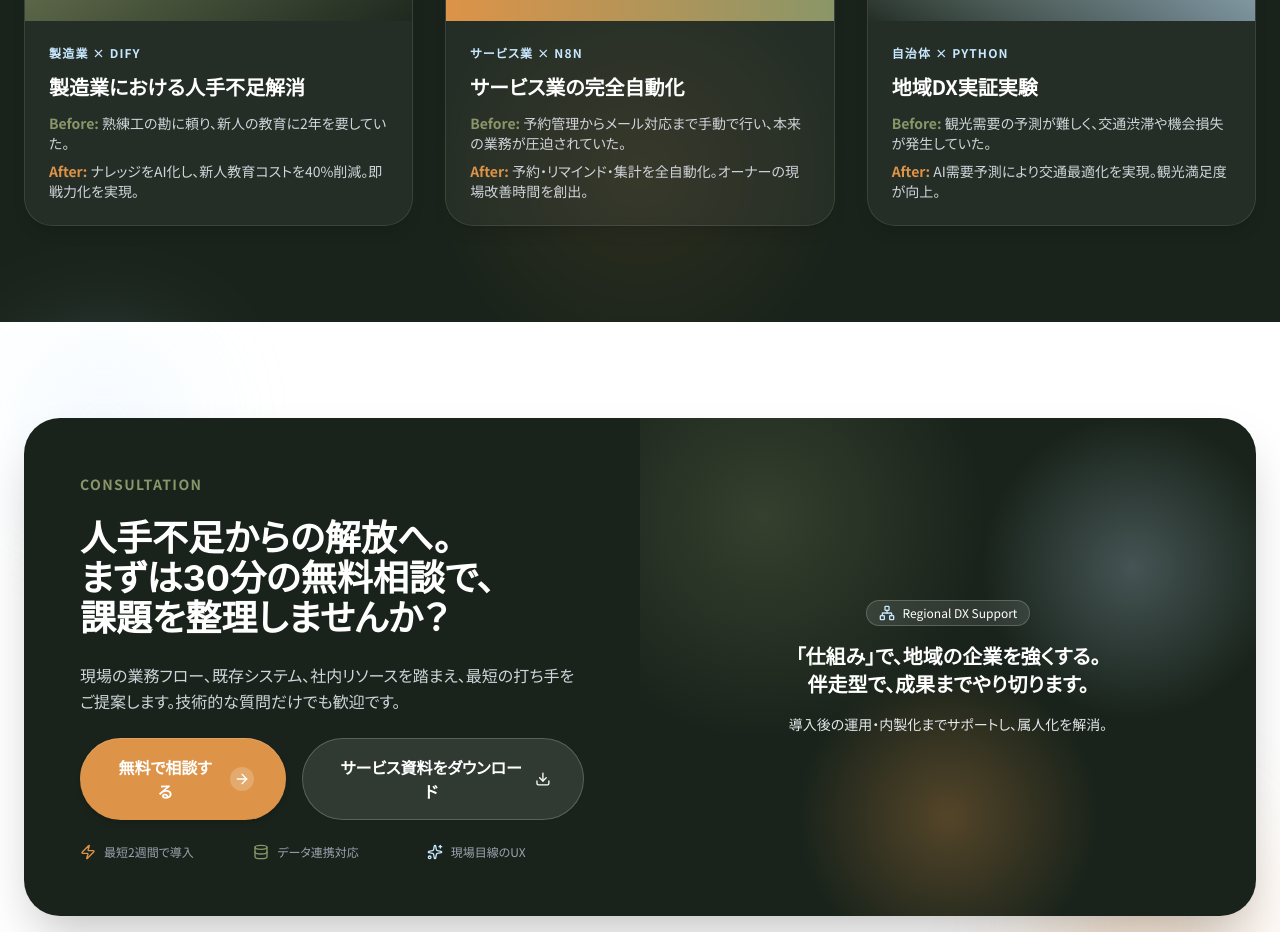
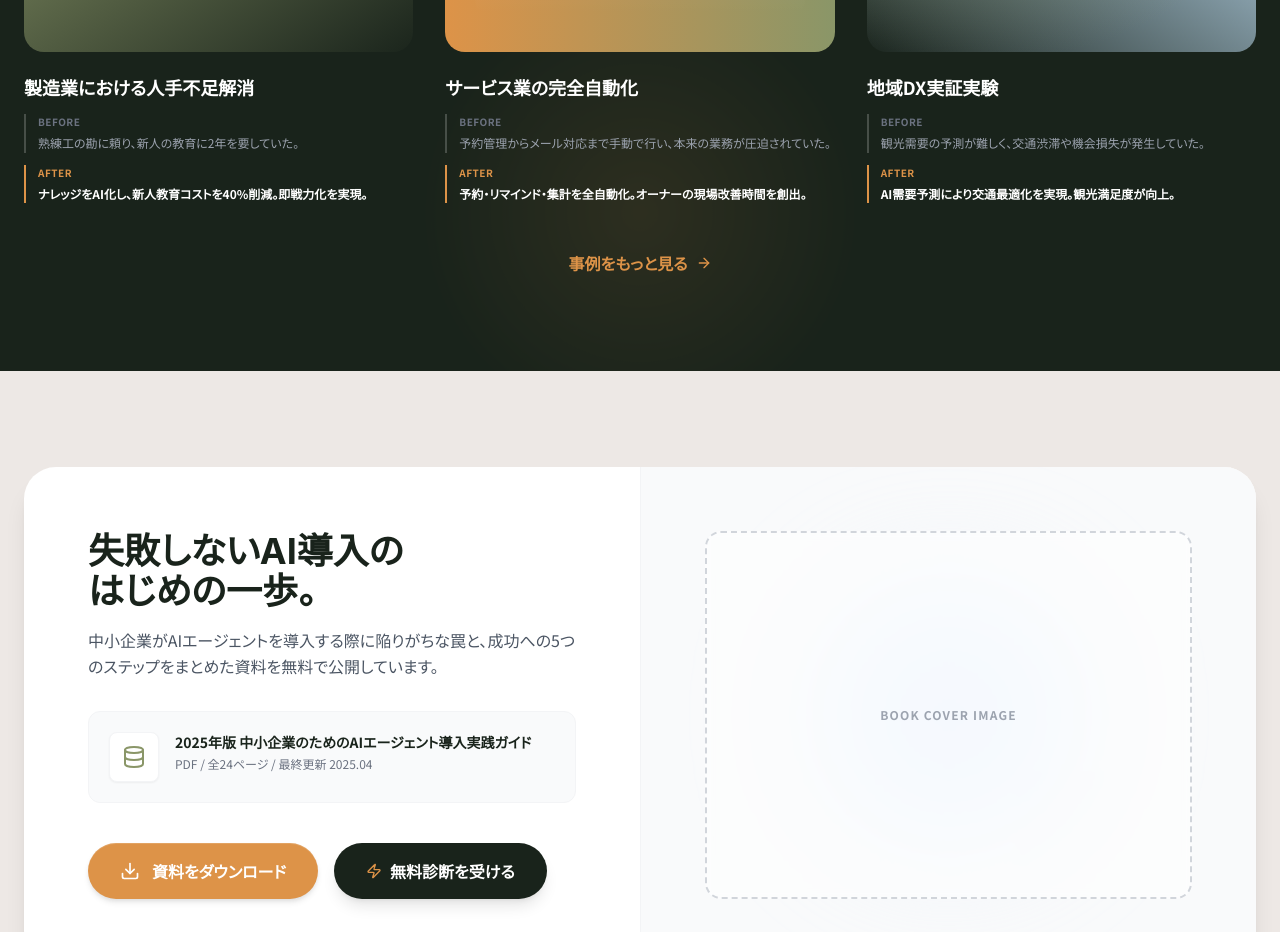
Before and after one commit to kohei0125/CloudNature, a Next.js app: page / in a window 1280 px wide. Shown: the part 3040-3972 px from the top of the page. Built offline with nearby package versions, Linux system fonts and the light colour scheme.

Commit message:
feat: ケーススタディとCTAセクションのUIを全面的に刷新

```diff
--- a/app/page.tsx
+++ b/app/page.tsx
@@ -291,103 +291,131 @@ const Home = () => {
       <section className="py-24 bg-[#19231B] text-white relative overflow-hidden">
         <div className="absolute inset-0 opacity-10 bg-[radial-gradient(circle_at_20%_20%,#8A9668,transparent_25%),radial-gradient(circle_at_80%_30%,#C8E8FF,transparent_20%),radial-gradient(circle_at_50%_80%,#DD9348,transparent_25%)]"></div>
         <div className="container mx-auto px-6 relative z-10">
-          <div className="flex flex-col md:flex-row justify-between items-end mb-16 gap-6">
-            <div>
-              <p className="text-sm font-bold tracking-widest text-[#8A9668] mb-3">{CASES_SECTION.eyebrow}</p>
+          <div className="text-center mb-16">
+            <p className="text-sm font-bold tracking-widest text-[#8A9668] mb-3 uppercase">{CASES_SECTION.eyebrow}</p>
             <h2 className="text-3xl md:text-4xl font-serif font-bold text-white">{CASES_SECTION.title}</h2>
-            </div>
-            <button className="text-[#DD9348] font-bold flex items-center gap-2 hover:gap-3 transition-all">
-              {CASES_SECTION.cta} <ArrowRight className="w-4 h-4" />
-            </button>
           </div>
 
           <div className="grid md:grid-cols-3 gap-8">
             {CASE_STUDIES.map((study) => (
-              <div
-                key={study.id}
-                className="bg-white/5 border border-white/10 rounded-[28px] overflow-hidden backdrop-blur-sm shadow-lg hover:-translate-y-1 hover:shadow-2xl transition-all duration-300"
-              >
-                <div className="h-52 overflow-hidden relative">
+              <div key={study.id} className="group">
+                {/* Image Area */}
+                <div className="relative h-60 rounded-[20px] overflow-hidden mb-6">
                   <Image
                     src={study.image}
                     alt={study.title}
                     fill
                     sizes="(min-width: 1024px) 33vw, 100vw"
-                    className="object-cover transition-transform duration-700 hover:scale-110"
+                    className="object-cover transition-transform duration-700 group-hover:scale-110"
                   />
+                  {/* Badge on Image */}
+                  <div className="absolute top-4 left-4">
+                    <span className="px-3 py-1 bg-[#DD9348] text-white text-[10px] font-bold rounded-full shadow-md">
+                      {study.category}
+                    </span>
                   </div>
-                <div className="p-6 space-y-3">
-                  <p className="text-xs uppercase tracking-widest text-[#C8E8FF] font-bold">{study.category}</p>
-                  <h4 className="text-xl font-bold text-white">{study.title}</h4>
-                  <div className="text-sm text-gray-300 space-y-2">
-                    <p>
-                      <span className="text-[#8A9668] font-semibold">{CASES_SECTION.labels.before}</span> {study.before}
+                </div>
+
+                {/* Content Area */}
+                <div className="space-y-4">
+                  <h4 className="text-lg font-bold text-white leading-tight">{study.title}</h4>
+
+                  <div className="space-y-3">
+                    {/* Before Block */}
+                    <div className="pl-3 border-l-2 border-white/20">
+                      <p className="text-[10px] text-gray-500 font-bold uppercase mb-1 tracking-wider">BEFORE</p>
+                      <p className="text-xs text-gray-400 leading-relaxed">
+                        {study.before}
                       </p>
-                    <p>
-                      <span className="text-[#DD9348] font-semibold">{CASES_SECTION.labels.after}</span> {study.after}
+                    </div>
+
+                    {/* After Block */}
+                    <div className="pl-3 border-l-2 border-[#DD9348]">
+                      <p className="text-[10px] text-[#DD9348] font-bold uppercase mb-1 tracking-wider">AFTER</p>
+                      <p className="text-xs text-white font-bold leading-relaxed">
+                        {study.after}
                       </p>
+                    </div>
                   </div>
                 </div>
               </div>
             ))}
           </div>
+
+          <div className="mt-12 text-center">
+            <button className="text-[#DD9348] font-bold inline-flex items-center gap-2 hover:gap-3 transition-all">
+              {CASES_SECTION.cta} <ArrowRight className="w-4 h-4" />
+            </button>
+          </div>
         </div>
       </section>
 
       {/* CTA Section */}
-      <section className="py-24 bg-white relative">
-        <div className="absolute inset-0 pointer-events-none">
-          <div className="absolute top-10 left-10 w-32 h-32 bg-[#C8E8FF] rounded-full blur-3xl opacity-40"></div>
-          <div className="absolute bottom-0 right-10 w-48 h-48 bg-[#DD9348] rounded-full blur-3xl opacity-30"></div>
-        </div>
+      <section className="py-24 bg-[#EDE8E5] relative">
         <div className="container mx-auto px-6 relative z-10">
-          <div className="bg-[#19231B] text-white rounded-[36px] overflow-hidden shadow-2xl grid md:grid-cols-2">
-            <div className="p-10 md:p-14 space-y-6">
-              <p className="text-sm font-bold tracking-widest text-[#8A9668]">{CTA_BANNER.eyebrow}</p>
-              <h2 className="text-3xl md:text-4xl font-serif font-bold leading-tight">
+          <div className="bg-white rounded-[32px] overflow-hidden shadow-xl grid md:grid-cols-2">
+
+            {/* Left Column: Content */}
+            <div className="p-10 md:p-16 space-y-8 flex flex-col justify-center">
+              <div>
+                <h2 className="text-3xl md:text-4xl font-serif font-bold text-[#19231B] leading-tight mb-4">
                   {CTA_BANNER.titleLines[0]}
                   <br />
                   {CTA_BANNER.titleLines[1]}
-                <br />
-                {CTA_BANNER.titleLines[2]}
                 </h2>
-              <p className="text-gray-300 leading-relaxed">{CTA_BANNER.description}</p>
-              <div className="flex flex-col sm:flex-row gap-4">
-                <button className="btn-puffy btn-puffy-accent px-8 py-4 rounded-full font-bold flex items-center justify-center gap-3 group">
+
+                {/* Mobile Image Placeholder (Visible only on mobile) */}
+                <div className="block md:hidden mb-6">
+                  <div className="bg-gray-50 p-8 flex items-center justify-center border border-gray-100 rounded-2xl relative overflow-hidden">
+                    {/* Decorative background blur */}
+                    <div className="absolute top-1/2 left-1/2 -translate-x-1/2 -translate-y-1/2 w-48 h-48 bg-blue-100 rounded-full blur-3xl opacity-50 pointer-events-none"></div>
+                    {/* Placeholder Box */}
+                    <div className="w-full h-48 border-2 border-dashed border-gray-300 rounded-xl flex flex-col items-center justify-center text-gray-400 relative z-10 bg-white/50 backdrop-blur-sm">
+                      <p className="font-bold tracking-widest text-[10px] uppercase">Book Cover Image</p>
+                    </div>
+                  </div>
+                </div>
+
+                <p className="text-gray-600 leading-relaxed">
+                  {CTA_BANNER.description}
+                </p>
+              </div>
+
+              {/* Resource Box */}
+              <div className="hidden md:flex bg-gray-50 rounded-xl p-5 border border-gray-100 items-start gap-4">
+                <div className="p-3 bg-white rounded-lg border border-gray-100 shadow-sm text-[#8A9668]">
+                  <Database className="w-6 h-6" />
+                </div>
+                <div>
+                  <h4 className="font-bold text-[#19231B] text-sm mb-1">{CTA_BANNER.downloadTitle}</h4>
+                  <p className="text-xs text-gray-500 font-medium">{CTA_BANNER.downloadMeta}</p>
+                </div>
+              </div>
+
+              {/* Action Buttons */}
+              <div className="flex flex-col sm:flex-row gap-4 pt-2">
+                <button className="btn-puffy btn-puffy-accent px-8 py-4 rounded-full font-bold flex items-center justify-center gap-3 shadow-lg shadow-[#DD9348]/20 hover:shadow-[#DD9348]/40 transition-all">
+                  <Download className="w-5 h-5" />
                   {CTA_BANNER.primaryCta}
-                  <div className="bg-white/20 p-1 rounded-full group-hover:translate-x-1 transition-transform">
-                    <ArrowRight className="w-4 h-4" />
-                  </div>
                 </button>
-                <button className="px-8 py-4 bg-white/10 text-white border border-white/20 rounded-full font-bold hover:bg-white/20 transition-colors shadow-sm flex items-center justify-center gap-2">
+                <button className="px-8 py-4 bg-[#19231B] text-white rounded-full font-bold hover:bg-[#261D14] transition-colors shadow-lg flex items-center justify-center gap-2">
+                  <Zap className="w-4 h-4 text-[#DD9348]" />
                   {CTA_BANNER.secondaryCta}
-                  <Download className="w-4 h-4" />
                 </button>
               </div>
-              <div className="grid grid-cols-3 gap-4 text-xs text-gray-400">
-                {CTA_BANNER.bullets.map((text, idx) => (
-                  <div key={text} className="flex items-center gap-2">
-                    {idx === 0 && <Zap className="w-4 h-4 text-[#DD9348]" />}
-                    {idx === 1 && <Database className="w-4 h-4 text-[#8A9668]" />}
-                    {idx === 2 && <Sparkles className="w-4 h-4 text-[#C8E8FF]" />}
-                    <span>{text}</span>
             </div>
-                ))}
+
+            {/* Right Column: Image Placeholder */}
+            <div className="hidden md:flex bg-gray-50 p-10 md:p-16 items-center justify-center border-t md:border-t-0 md:border-l border-gray-100 relative overflow-hidden">
+              {/* Decorative background blur */}
+              <div className="absolute top-1/2 left-1/2 -translate-x-1/2 -translate-y-1/2 w-64 h-64 bg-blue-100 rounded-full blur-3xl opacity-50 pointer-events-none"></div>
+
+              {/* Placeholder Box */}
+              <div className="w-full h-full min-h-[300px] border-2 border-dashed border-gray-300 rounded-2xl flex flex-col items-center justify-center text-gray-400 relative z-10 bg-white/50 backdrop-blur-sm">
+                <p className="font-bold tracking-widest text-xs uppercase">Book Cover Image</p>
               </div>
             </div>
-            <div className="relative bg-[radial-gradient(circle_at_20%_20%,rgba(138,150,104,0.25),transparent_35%),radial-gradient(circle_at_80%_30%,rgba(200,232,255,0.25),transparent_25%),radial-gradient(circle_at_50%_80%,rgba(221,147,72,0.3),transparent_30%)] flex items-center justify-center">
-              <div className="absolute inset-0 texture-grain opacity-30"></div>
-              <div className="relative z-10 text-center space-y-4 px-8 py-10">
-                <div className="inline-flex items-center gap-2 px-3 py-1 bg-white/10 backdrop-blur-md rounded-full border border-white/20 text-xs">
-                  <Network className="w-4 h-4 text-[#C8E8FF]" />
-                  <span>{CTA_BANNER.sideBadge}</span>
-                </div>
-                <p className="text-lg md:text-xl font-semibold text-white leading-relaxed whitespace-pre-line">
-                  {CTA_BANNER.sideTitle}
-                </p>
-                <p className="text-sm text-gray-200">{CTA_BANNER.sideDescription}</p>
-              </div>
-            </div>
+
           </div>
         </div>
       </section>
--- a/content/strings.ts
+++ b/content/strings.ts
@@ -113,7 +113,7 @@ export const SERVICES: ServiceItem[] = [
 
 export const CASES_SECTION = {
   eyebrow: "CASE STUDIES",
-  title: "成果で語る、共創の記録",
+  title: "「仕組み」が変われば、未来が変わる。",
   cta: "事例をもっと見る",
   labels: {
     before: "Before:",
@@ -150,15 +150,13 @@ export const CASE_STUDIES: CaseStudy[] = [
 
 export const CTA_BANNER = {
   eyebrow: "CONSULTATION",
-  titleLines: ["人手不足からの解放へ。", "まずは30分の無料相談で、", "課題を整理しませんか？"],
+  titleLines: ["失敗しないAI導入の", "はじめの一歩。"],
   description:
-    "現場の業務フロー、既存システム、社内リソースを踏まえ、最短の打ち手をご提案します。技術的な質問だけでも歓迎です。",
-  primaryCta: "無料で相談する",
-  secondaryCta: "サービス資料をダウンロード",
-  bullets: ["最短2週間で導入", "データ連携対応", "現場目線のUX"],
-  sideBadge: "Regional DX Support",
-  sideTitle: "「仕組み」で、地域の企業を強くする。\n伴走型で、成果までやり切ります。",
-  sideDescription: "導入後の運用・内製化までサポートし、属人化を解消。"
+    "中小企業がAIエージェントを導入する際に陥りがちな罠と、成功への5つのステップをまとめた資料を無料で公開しています。",
+  downloadTitle: "2025年版 中小企業のためのAIエージェント導入実践ガイド",
+  downloadMeta: "PDF / 全24ページ / 最終更新 2025.04",
+  primaryCta: "資料をダウンロード",
+  secondaryCta: "無料診断を受ける",
 };
 
 export const FOOTER_COPY = {
```
Lines whose indentation alone changed are shown as unchanged.
